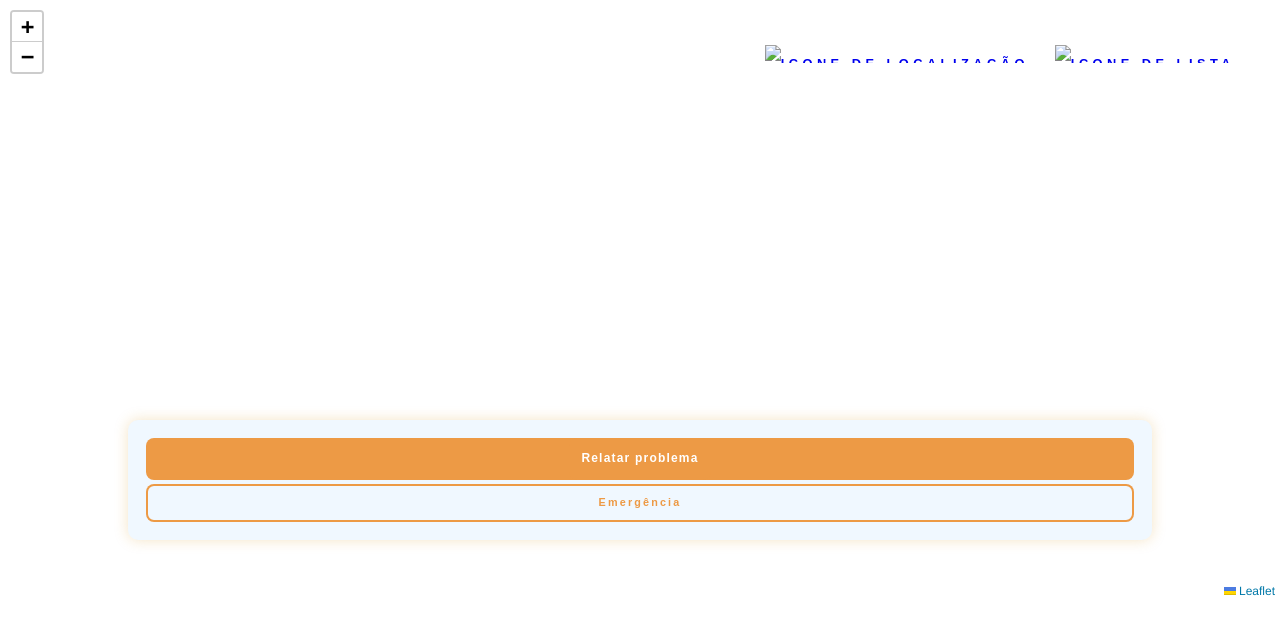
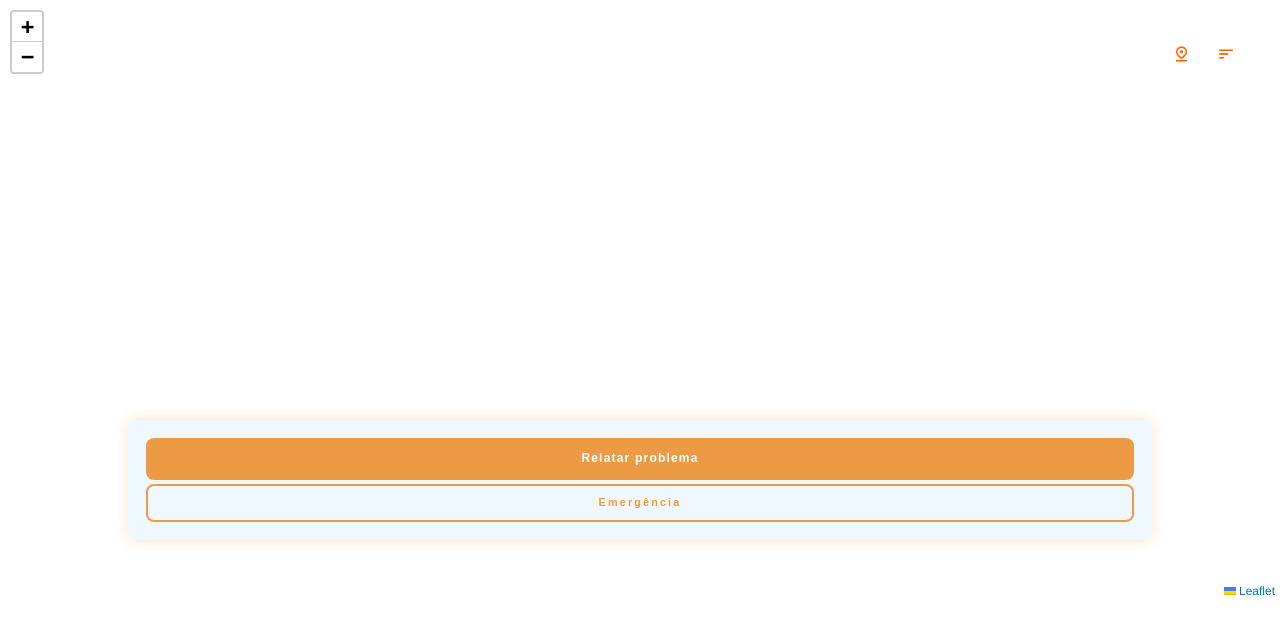
Before and after one commit to cleberalmeidaffsr/SafeZoneApp, a plain HTML site: page index.html in a window 1280 px wide. Drawn offline with nearby package versions, Linux system fonts and the light colour scheme.

Commit message:
Update index.html

```diff
--- a/index.html
+++ b/index.html
@@ -22,9 +22,9 @@
 				<ul class="icons">
 					<div class="flex">
 						<ul>
-							<li><a href="index.html"><img src="/SafeZone/images/icon_pindrop.png"
+							<li><a href="index.html"><img src="/SafeZoneApp/images/icon_pindrop.png"
 										alt="Icone de Localização"></a></li>
-							<li><a href="#"><img src="/SafeZone/images/icon_lista.png" alt="Icone de lista"></a></li>
+							<li><a href="#"><img src="/SafeZoneApp/images/icon_lista.png" alt="Icone de lista"></a></li>
 						</ul>
 					</div>
 				</ul>
```
